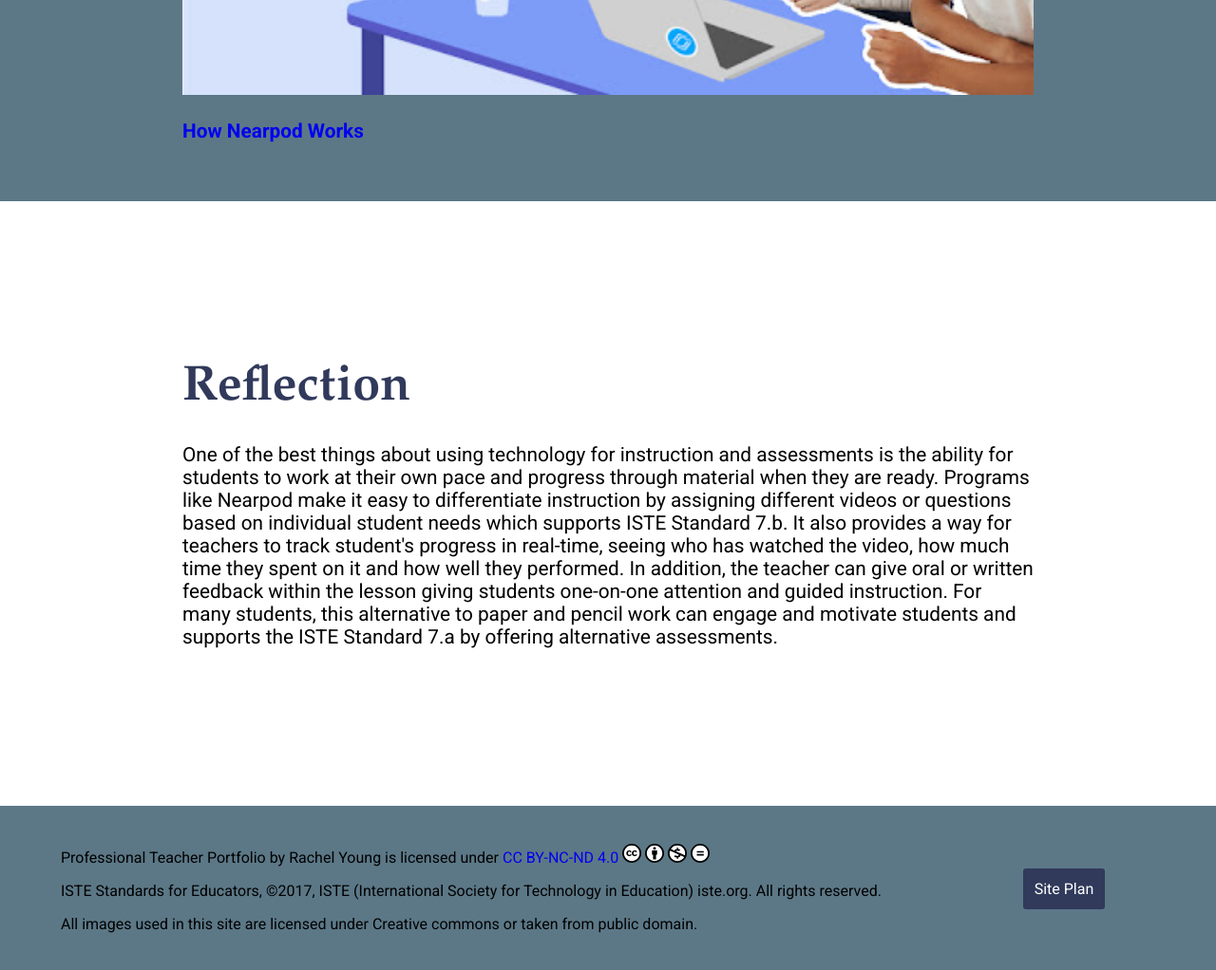
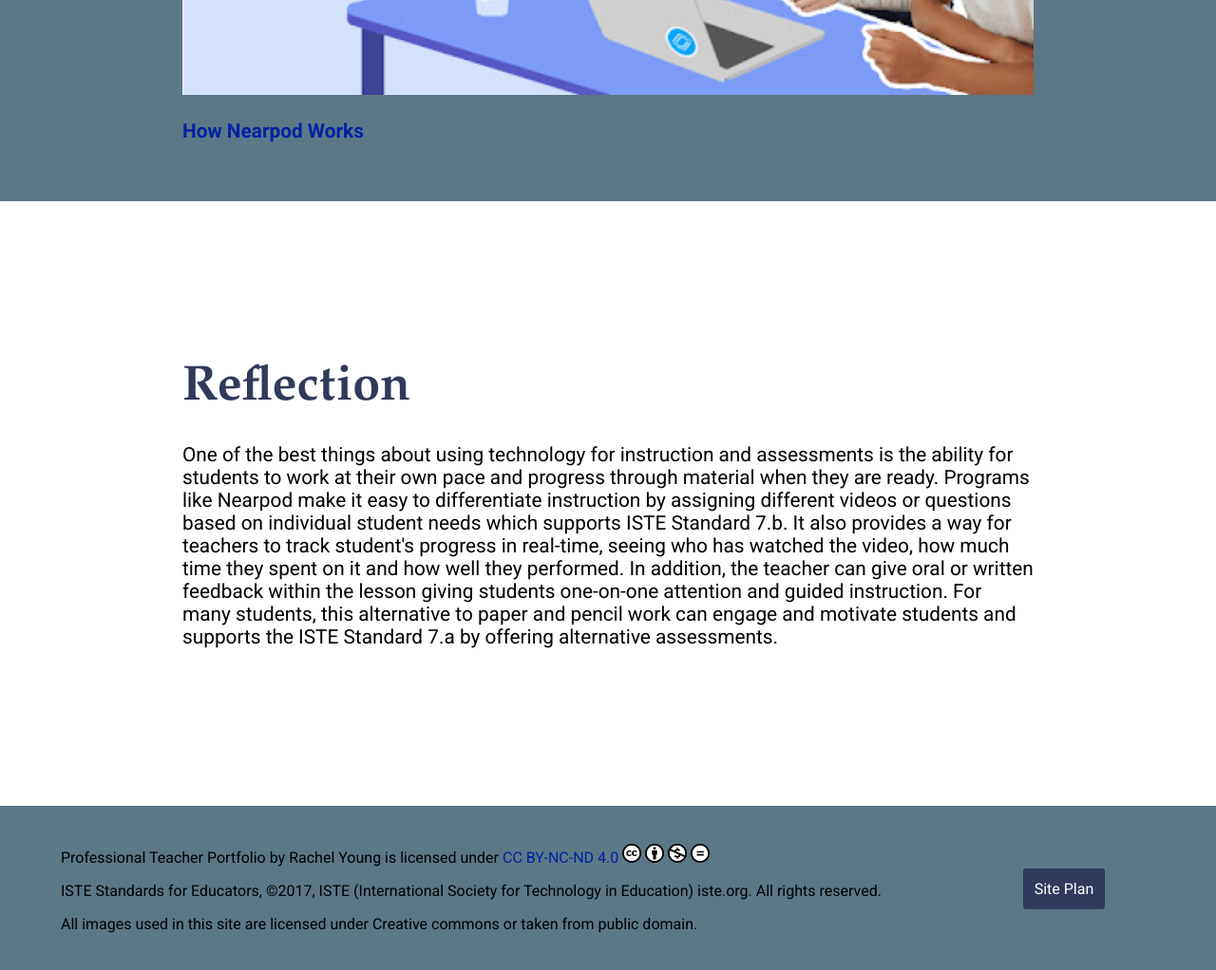
Before and after one commit to brodricyoung/web-development, a plain HTML site: page wdd130/teacher-portfolio/analyst.html in a window 1280 px wide. Shown: the part 2020-3042 px from the top of the page at 95% size. Drawn offline with Linux system fonts and the light colour scheme; a web font is replaced by a local one.

Commit message:
link color

```diff
--- a/wdd130/teacher-portfolio/styles.css
+++ b/wdd130/teacher-portfolio/styles.css
@@ -276,6 +276,7 @@ h4.artifact-link{
 
 .artifact-img-link-section a {
     text-decoration: none;
+    color: #0023a3
 }
 
 .artifact-img-link-section img {
@@ -350,6 +351,7 @@ footer .license-stuff {
 
 footer a {
     text-decoration: none;
+    color: #0023a3
 }
 
 .site-plan-link {
```
